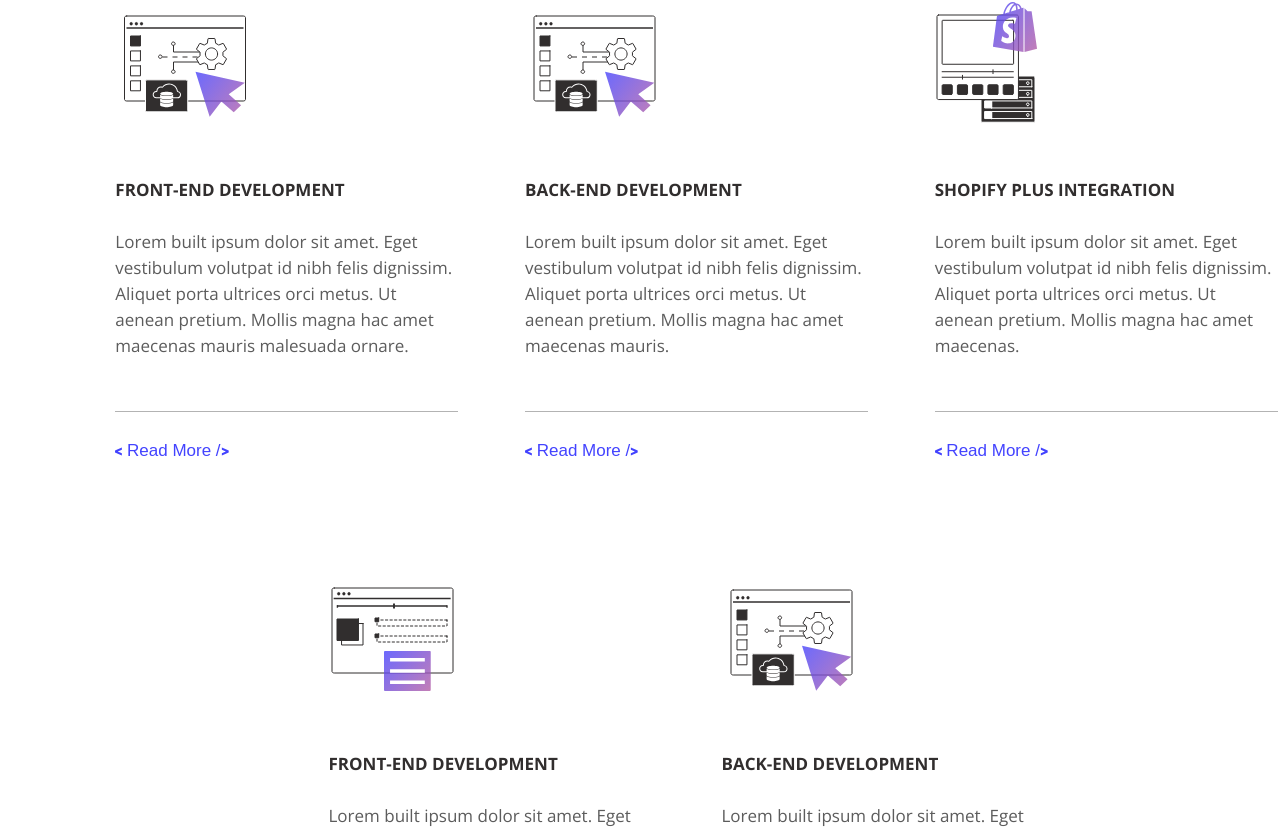
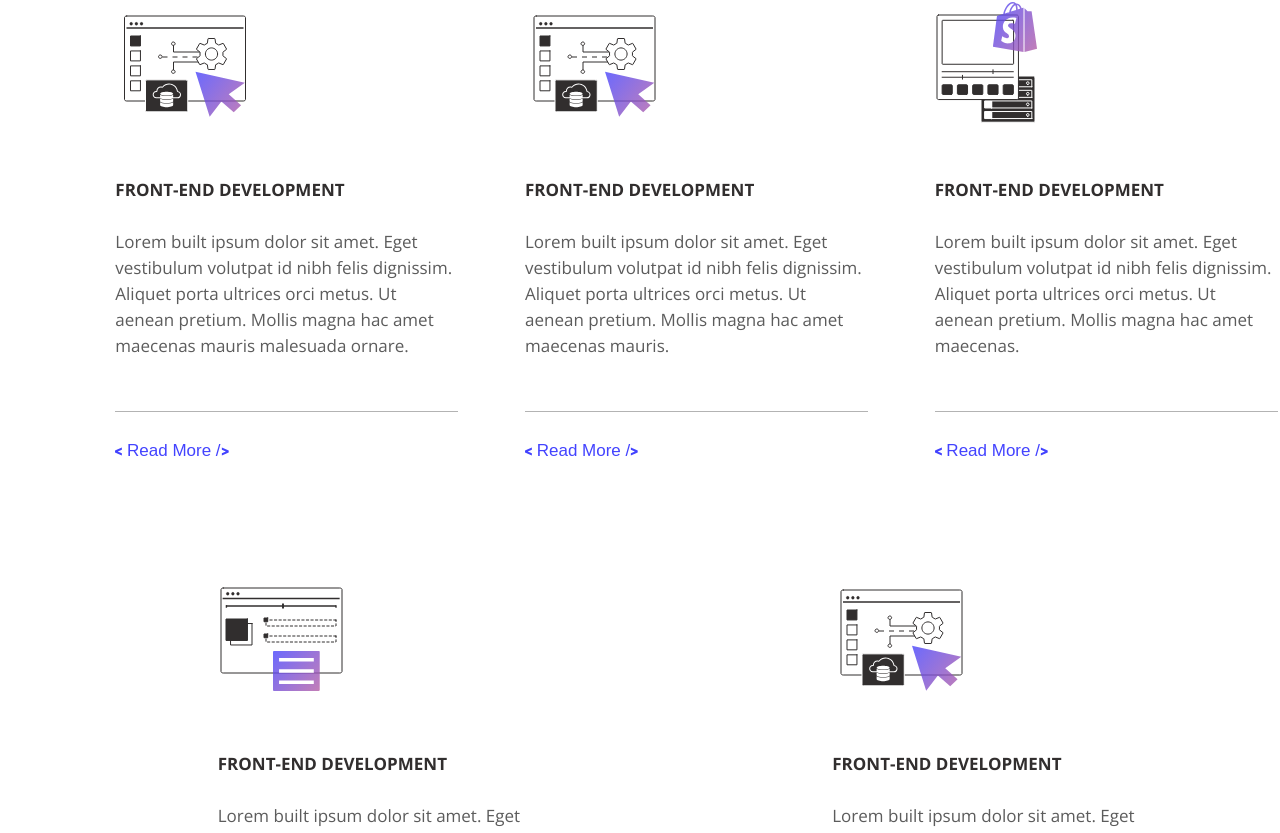
Before and after one commit to aliev008/ak-project, a React (Create React App) app: page / in a window 1280 px wide. Shown: the part 1700-2533 px from the top of the page. Built offline with nearby package versions, Linux system fonts and the light colour scheme; a web font is replaced by a local one.

Commit message:
fix: added dynamic rendering of cards in react

```diff
--- /dev/null
+++ b/src/components/servicesBlock/card.js
@@ -0,0 +1,18 @@
+import React from "react";
+
+const Card = (props) => {
+  return (
+    <div className={props.className}>
+      <img src={props.imgSrc} alt=""></img>
+      <p className="title">Front-end development</p>
+      <p>{props.text}</p>
+      <div className="services-block-grid-item-button">
+        <a href="#main" target="_blank">
+          <p> Read More /</p>
+        </a>
+      </div>
+    </div>
+  );
+};
+
+export default Card;
--- a/src/components/servicesBlock/servicesBlock.js
+++ b/src/components/servicesBlock/servicesBlock.js
@@ -6,82 +6,46 @@
 import card3 from "../../assets/cards/ShopifyPlus Integration.svg";
 import card4 from "../../assets/cards/Front-end Development.svg";
 import card5 from "../../assets/cards/Back-end Development.svg";
+import Card from "./card";
 
-const ServicesBlock = () => (
-  <section className="services-block">
-    <div className="services-block-grid">
-      <div className="services-block-grid-item item-1">
-        <img src={card1} alt=""></img>
-        <p className="title">Front-end development</p>
-        <p>
-          Lorem built ipsum dolor sit amet. Eget vestibulum volutpat id nibh
-          felis dignissim. Aliquet porta ultrices orci metus. Ut aenean pretium.
-          Mollis magna hac amet maecenas mauris malesuada ornare.
-        </p>
-        <div className="services-block-grid-item-button">
-          <a href="" target="_blank">
-            <p> Read More /</p>
-          </a>
-        </div>
+const ServicesBlock = () => {
+  const cards = [
+    [
+      card1,
+      "Lorem built ipsum dolor sit amet. Eget vestibulum volutpat id nibh felis dignissim. Aliquet porta ultrices orci metus. Ut aenean pretium. Mollis magna hac amet maecenas mauris malesuada ornare.",
+    ],
+    [
+      card2,
+      "Lorem built ipsum dolor sit amet. Eget vestibulum volutpat id nibh felis dignissim. Aliquet porta ultrices orci metus. Ut aenean pretium. Mollis magna hac amet maecenas mauris.",
+    ],
+    [
+      card3,
+      "Lorem built ipsum dolor sit amet. Eget vestibulum volutpat id nibh felis dignissim. Aliquet porta ultrices orci metus. Ut aenean pretium. Mollis magna hac amet maecenas.",
+    ],
+    [
+      card4,
+      "Lorem built ipsum dolor sit amet. Eget vestibulum volutpat id nibh felis dignissim. Aliquet porta ultrices orci metus. Ut aenean pretium. Mollis magna hac amet maecenas mauris malesuada ornare.",
+    ],
+    [
+      card5,
+      "Lorem built ipsum dolor sit amet. Eget vestibulum volutpat id nibh felis dignissim. Aliquet porta ultrices orci metus. Ut aenean pretium. Mollis magna hac amet maecenas mauris.",
+    ],
+  ];
+
+  return (
+    <section className="services-block">
+      <div className="services-block-grid">
+        {cards.map((elem, index) => (
+          <Card
+            key={index}
+            className={`services-block-grid-item item-1${index + 1}`}
+            imgSrc={elem[0]}
+            text={elem[1]}
+          />
+        ))}
       </div>
-      <div className="services-block-grid-item item-2">
-        <img src={card2} alt=""></img>
-        <p className="title">back-end development</p>
-        <p>
-          Lorem built ipsum dolor sit amet. Eget vestibulum volutpat id nibh
-          felis dignissim. Aliquet porta ultrices orci metus. Ut aenean pretium.
-          Mollis magna hac amet maecenas mauris.
-        </p>
-        <div className="services-block-grid-item-button">
-          <a href="" target="_blank">
-            <p> Read More /</p>
-          </a>
-        </div>
-      </div>
-      <div className="services-block-grid-item item-3">
-        <img src={card3} alt=""></img>
-        <p className="title">shopify plus integration</p>
-        <p>
-          Lorem built ipsum dolor sit amet. Eget vestibulum volutpat id nibh
-          felis dignissim. Aliquet porta ultrices orci metus. Ut aenean pretium.
-          Mollis magna hac amet maecenas.
-        </p>
-        <div className="services-block-grid-item-button">
-          <a href="" target="_blank">
-            <p> Read More /</p>
-          </a>
-        </div>
-      </div>
-      <div className="services-block-grid-item item-4">
-        <img src={card4} alt=""></img>
-        <p className="title">Front-end development</p>
-        <p>
-          Lorem built ipsum dolor sit amet. Eget vestibulum volutpat id nibh
-          felis dignissim. Aliquet porta ultrices orci metus. Ut aenean pretium.
-          Mollis magna hac amet maecenas mauris malesuada ornare.
-        </p>
-        <div className="services-block-grid-item-button">
-          <a href="" target="_blank">
-            <p> Read More /</p>
-          </a>
-        </div>
-      </div>
-      <div className="services-block-grid-item item-5">
-        <img src={card5} alt=""></img>
-        <p className="title">back-end development</p>
-        <p>
-          Lorem built ipsum dolor sit amet. Eget vestibulum volutpat id nibh
-          felis dignissim. Aliquet porta ultrices orci metus. Ut aenean pretium.
-          Mollis magna hac amet maecenas mauris.
-        </p>
-        <div className="services-block-grid-item-button">
-          <a href="" target="_blank">
-            <p> Read More /</p>
-          </a>
-        </div>
-      </div>
-    </div>
-  </section>
-);
+    </section>
+  );
+};
 
 export default ServicesBlock;
```
